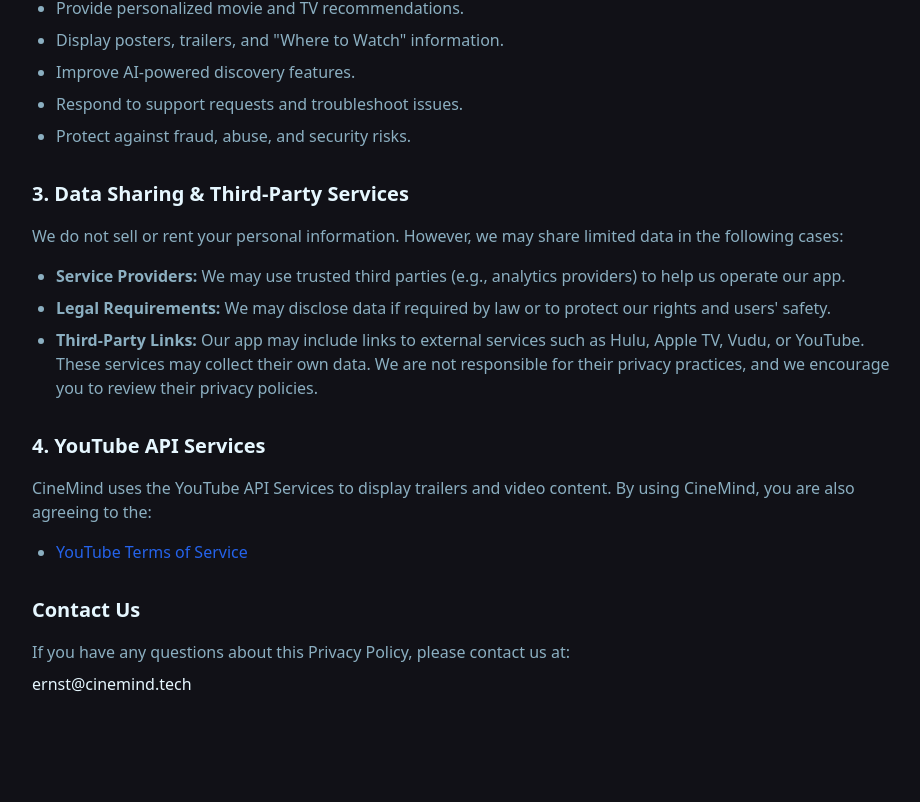
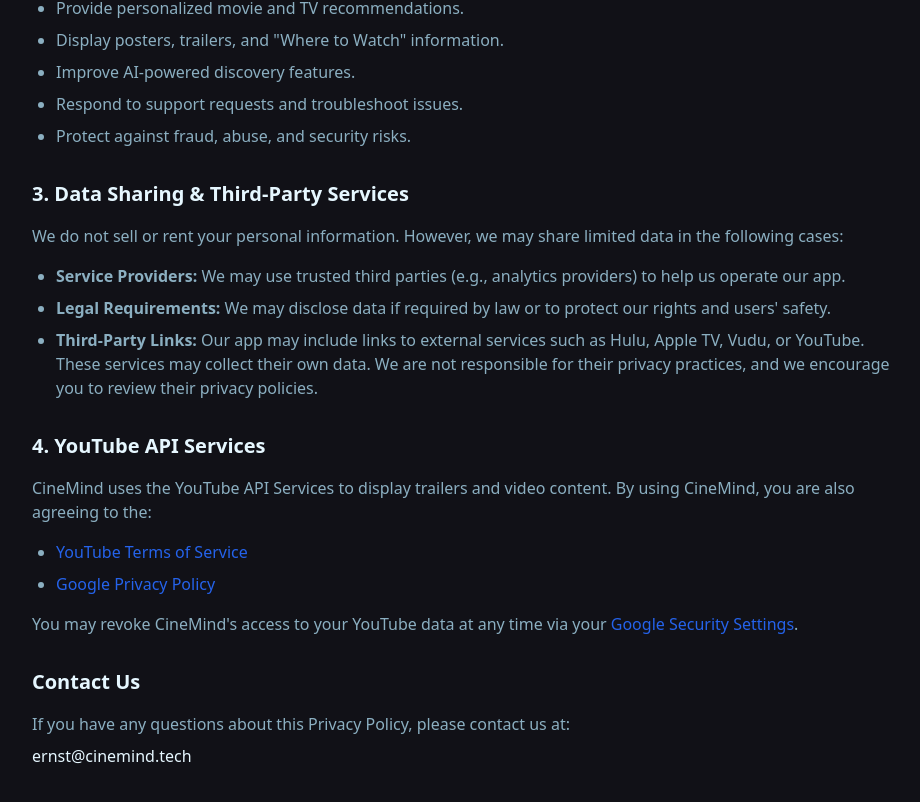
Before and after one commit to Matik103/holo-cine-memories, a React (Vite) app: page /privacy in a window 1280 px wide. Shown: the part 564-1366 px from the top of the page, without its empty margins (176-1096 px from the left). Before the commit the page ends 1316 px from the top, so only its background shows below. Built offline with nearby package versions, Linux system fonts and the light colour scheme; the HTML template or start-up script is replaced by a standard one.

Commit message:
Enhance YouTube API Services section with Google Privacy Policy and Security Settings links

```diff
--- a/src/pages/Privacy.tsx
+++ b/src/pages/Privacy.tsx
@@ -79,7 +79,11 @@ export const Privacy = () => {
             </p>
             <ul className="list-disc pl-6 text-muted-foreground space-y-2">
               <li><a href="https://www.youtube.com/t/terms" target="_blank" rel="noopener noreferrer" className="text-blue-600 hover:text-blue-800 dark:text-blue-400 dark:hover:text-blue-300">YouTube Terms of Service</a></li>
+              <li><a href="https://policies.google.com/privacy" target="_blank" rel="noopener noreferrer" className="text-blue-600 hover:text-blue-800 dark:text-blue-400 dark:hover:text-blue-300">Google Privacy Policy</a></li>
             </ul>
+            <p className="text-muted-foreground mt-4">
+              You may revoke CineMind's access to your YouTube data at any time via your <a href="https://security.google.com/settings/security/permissions" target="_blank" rel="noopener noreferrer" className="text-blue-600 hover:text-blue-800 dark:text-blue-400 dark:hover:text-blue-300">Google Security Settings</a>.
+            </p>
           </section>
 
           <section className="mb-8">
```
